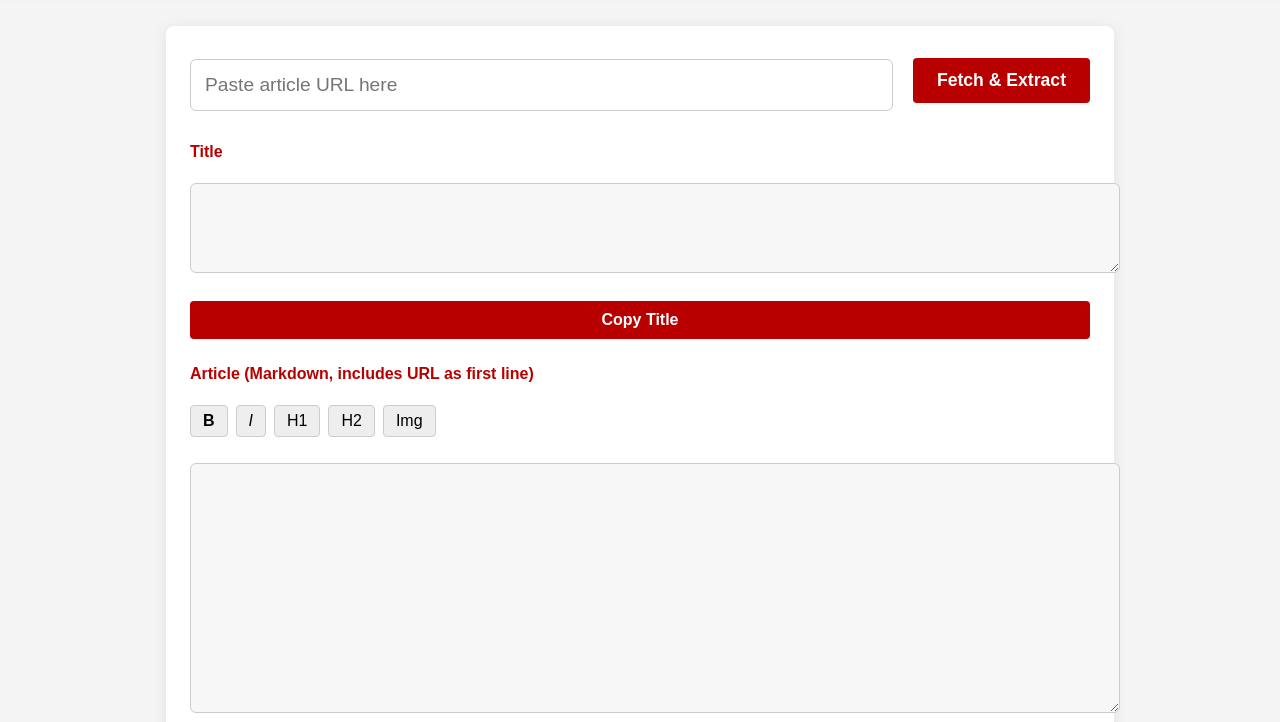
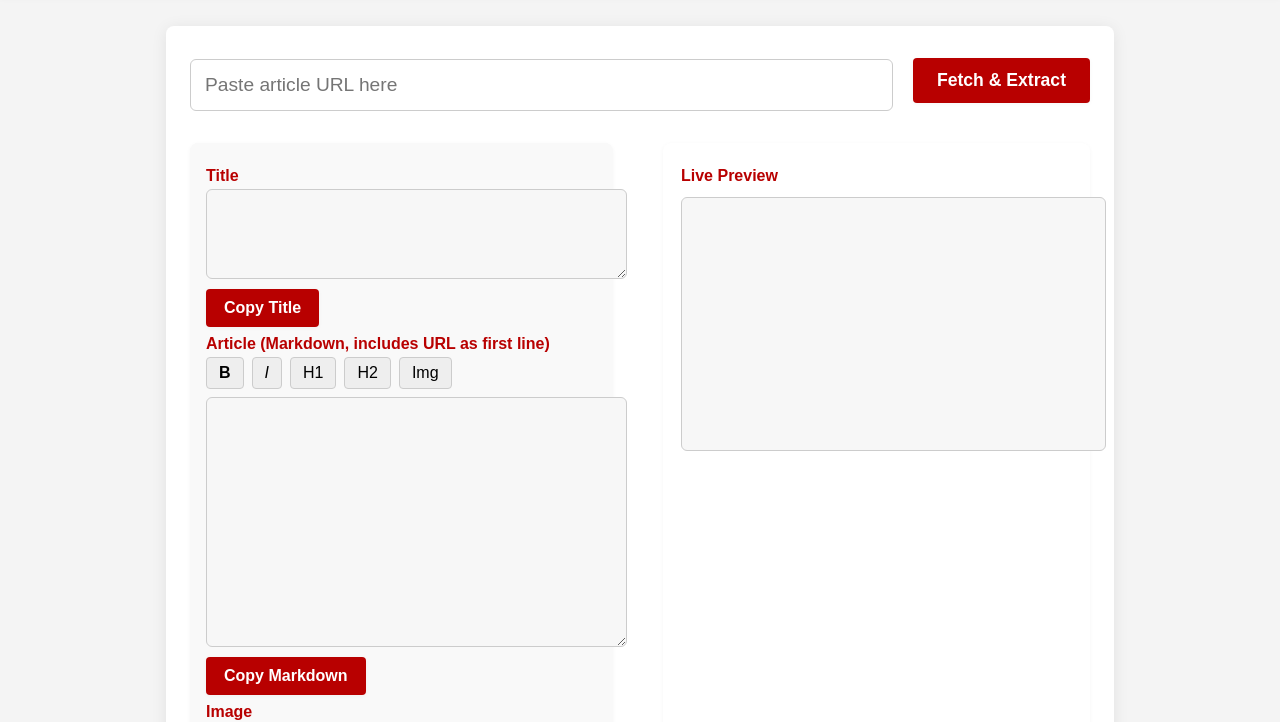
Before and after one commit to dotnetappdev/newsextractor, a browser extension: page index.html in a window 1280 px wide. Shown: the part 94-816 px from the top of the page. Drawn offline with Linux system fonts and the light colour scheme.

Commit message:
Remove URL field, move fields left, add live markdown preview to right

```diff
--- a/index.html
+++ b/index.html
@@ -18,8 +18,7 @@
       <div class="progress-bar-inner"></div>
     </div>
     <div class="bbc-content-row">
-      <!-- URL box removed as requested -->
-      <div class="bbc-right-col">
+      <div class="bbc-left-col">
         <label for="title">Title</label>
         <textarea id="title" readonly style="min-height:60px;font-size:1.1em;"></textarea>
         <button id="copy-title" class="bbc-btn">Copy Title</button>
@@ -38,6 +37,10 @@
         <button id="copy-title-url" class="bbc-btn">Copy Title+URL</button>
         <div id="status"></div>
       </div>
+      <div class="bbc-preview-col">
+        <label>Live Preview</label>
+        <div id="markdown-preview" class="markdown-preview"></div>
+      </div>
     </div>
   </main>
   <footer class="bbc-footer">&copy; 2025 News Extractor | Inspired by BBC News</footer>
--- a/news-extractor-web.js
+++ b/news-extractor-web.js
@@ -1,3 +1,23 @@
+// Simple markdown to HTML converter for preview
+function simpleMarkdownToHtml(md) {
+  if (!md) return '';
+  let html = md
+    .replace(/^# (.*$)/gim, '<h1>$1</h1>')
+    .replace(/^## (.*$)/gim, '<h2>$1</h2>')
+    .replace(/\*\*(.*?)\*\*/gim, '<b>$1</b>')
+    .replace(/\*(.*?)\*/gim, '<i>$1</i>')
+    .replace(/!\[.*?\]\((.*?)\)/gim, '<img src="$1" style="max-width:100%;max-height:180px;" />')
+    .replace(/\n/g, '<br>');
+  // Convert links
+  html = html.replace(/\[([^\]]+)\]\(([^\)]+)\)/gim, '<a href="$2" target="_blank">$1</a>');
+  return html;
+}
+
+function updateMarkdownPreview() {
+  const md = document.getElementById('markdown').value;
+  document.getElementById('markdown-preview').innerHTML = simpleMarkdownToHtml(md);
+}
+
 // News Extractor Web Version
 async function fetchAndExtract(url) {
   setStatus('Fetching...');
@@ -70,6 +90,7 @@
   // Insert URL as first line in markdown
   let markdownWithUrl = url ? `${url}\n\n${result.markdown || ''}` : (result.markdown || '');
   document.getElementById('markdown').value = markdownWithUrl;
+  updateMarkdownPreview();
   if (result.image) {
     document.getElementById('image-container').innerHTML = `<img src="${result.image}" alt="Article Image">`;
   } else {
@@ -80,7 +101,9 @@
 
 document.getElementById('copy-title').onclick = () => copyToClipboard('title');
 document.getElementById('copy-url').onclick = () => copyToClipboard('url');
+
 document.getElementById('copy-markdown').onclick = () => copyToClipboard('markdown');
+document.getElementById('markdown').addEventListener('input', updateMarkdownPreview);
 
 // Markdown formatting toolbar logic
 window.formatMarkdown = function(type) {
@@ -116,6 +139,7 @@
   textarea.value = before + insert + after;
   textarea.focus();
   textarea.selectionStart = textarea.selectionEnd = before.length + insert.length;
+  updateMarkdownPreview();
 };
 document.getElementById('copy-title-url').onclick = () => {
   const title = document.getElementById('title').value;
--- a/news-extractor.css
+++ b/news-extractor.css
@@ -81,16 +81,42 @@
   gap: 32px;
   justify-content: center;
 }
-.bbc-center-col {
-  flex: 0 0 320px;
+.bbc-left-col {
+  flex: 1 1 420px;
   display: flex;
   flex-direction: column;
-  align-items: center;
+  align-items: flex-start;
   background: #f9f9f9;
   border-radius: 8px;
   padding: 24px 16px;
   box-shadow: 0 1px 4px rgba(0,0,0,0.04);
-  margin-right: 12px;
+  margin-right: 18px;
+  min-width: 340px;
+}
+.bbc-preview-col {
+  flex: 1 1 420px;
+  background: #fff;
+  border-radius: 8px;
+  box-shadow: 0 1px 4px rgba(0,0,0,0.04);
+  padding: 24px 18px;
+  min-width: 340px;
+  max-width: 600px;
+  display: flex;
+  flex-direction: column;
+  align-items: flex-start;
+}
+.markdown-preview {
+  width: 100%;
+  min-height: 220px;
+  background: #f7f7f7;
+  border: 1.5px solid #ccc;
+  border-radius: 6px;
+  padding: 16px;
+  font-size: 1.1em;
+  color: #222;
+  overflow-x: auto;
+  margin-top: 8px;
+  white-space: pre-wrap;
 }
 .bbc-right-col {
   flex: 1;
```
